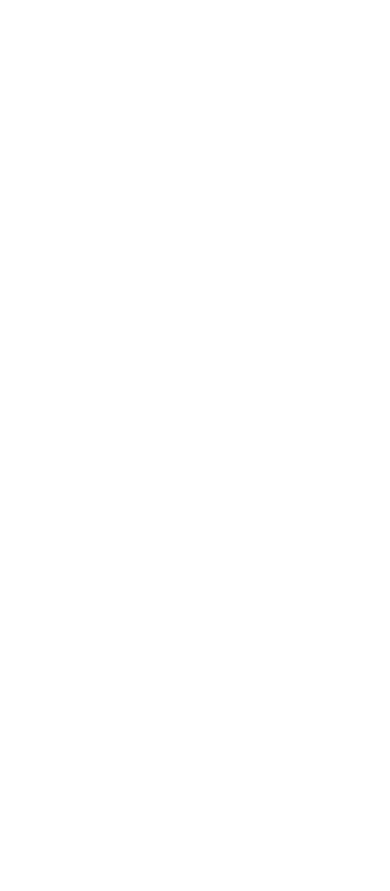
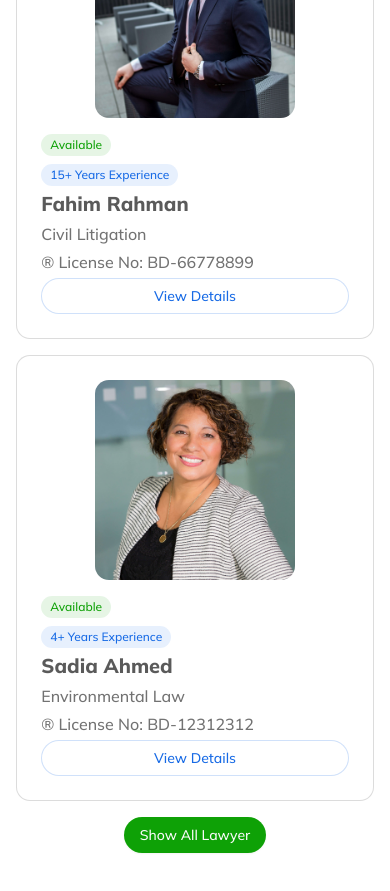
Before and after one commit to Mahedul-Karim/lawyer-bd, a React (Vite) app: page / in a window 390 px wide. Shown: the part 2680-3571 px from the top of the page. Before the commit the page ends 844 px from the top, so only its background shows below. Built offline with nearby package versions, Linux system fonts and the light colour scheme.

Commit message:
lawyers card added with show all functionality

```diff
--- a/public/lawyers.json
+++ b/public/lawyers.json
@@ -1,5 +1,6 @@
 [
   {
+    "id": 1,
     "image": "/lawyers/lawyer-1.jpg",
     "name": "Arif Hossain",
     "speciality": "Criminal Law",
@@ -9,6 +10,7 @@
     "availability": ["Monday", "Wednesday", "Friday"]
   },
   {
+    "id": 2,
     "image": "/lawyers/lawyer-2.jpg",
     "name": "Nusrat Jahan",
     "speciality": "Family Law",
@@ -18,6 +20,7 @@
     "availability": ["Sunday", "Tuesday", "Thursday"]
   },
   {
+    "id": 3,
     "image": "/lawyers/lawyer-3.jpg",
     "name": "Tanvir Alam",
     "speciality": "Corporate Law",
@@ -27,6 +30,7 @@
     "availability": ["Monday", "Thursday"]
   },
   {
+    "id": 4,
     "image": "/lawyers/lawyer-4.jpg",
     "name": "Samira Khan",
     "speciality": "Immigration Law",
@@ -36,6 +40,7 @@
     "availability": ["Tuesday", "Wednesday", "Saturday"]
   },
   {
+    "id": 5,
     "image": "/lawyers/lawyer-5.jpg",
     "name": "Fahim Rahman",
     "speciality": "Civil Litigation",
@@ -45,6 +50,7 @@
     "availability": ["Sunday", "Monday", "Friday"]
   },
   {
+    "id": 6,
     "image": "/lawyers/lawyer-6.jpg",
     "name": "Sadia Ahmed",
     "speciality": "Environmental Law",
@@ -54,6 +60,7 @@
     "availability": ["Wednesday", "Saturday"]
   },
   {
+    "id": 7,
     "image": "/lawyers/lawyer-7.jpg",
     "name": "Mahmud Hasan",
     "speciality": "Constitutional Law",
@@ -63,6 +70,7 @@
     "availability": ["Monday", "Tuesday"]
   },
   {
+    "id": 8,
     "image": "/lawyers/lawyer-8.jpg",
     "name": "Raisa Chowdhury",
     "speciality": "Labor Law",
@@ -72,6 +80,7 @@
     "availability": ["Thursday", "Friday", "Saturday"]
   },
   {
+    "id": 9,
     "image": "/lawyers/lawyer-9.jpg",
     "name": "Shahriar Kabir",
     "speciality": "Tax Law",
@@ -81,6 +90,7 @@
     "availability": ["Sunday", "Tuesday", "Thursday"]
   },
   {
+    "id": 10,
     "image": "/lawyers/lawyer-10.jpg",
     "name": "Mahiya Islam",
     "speciality": "Bankruptcy Law",
@@ -90,6 +100,7 @@
     "availability": ["Wednesday", "Friday", "Saturday"]
   },
   {
+    "id": 11,
     "image": "/lawyers/lawyer-11.jpg",
     "name": "Jahidul Islam",
     "speciality": "Property Law",
@@ -99,6 +110,7 @@
     "availability": ["Monday", "Thursday", "Saturday"]
   },
   {
+    "id": 12,
     "image": "/lawyers/lawyer-12.jpg",
     "name": "Farzana Rahman",
     "speciality": "Human Rights Law",
--- a/src/components/home/BestLawyers.jsx
+++ b/src/components/home/BestLawyers.jsx
@@ -1,14 +1,62 @@
-import React from "react";
+import React, { useEffect, useState } from "react";
 import Title from "../common/section/Title";
 import Section from "../common/section/Section";
 import Paragraph from "../common/section/Paragraph";
+import { useLoaderData } from "react-router";
+import LawyersCard from "../lawyers/LawyersCard";
+import { Button } from "../ui/button";
 
 const BestLawyers = () => {
+  const data = useLoaderData();
+
+  const [lawyers, setLawyers] = useState([]);
+  const [showAll, setShowAll] = useState(false);
+
+  useEffect(() => {
+    if (!data) return;
+
+    setLawyers(data?.slice(0, 6));
+  }, [data]);
+
+  const handleShowAll = () => {
+    if (!showAll) {
+      setLawyers([...data]);
+      setShowAll(true);
+      return;
+    }
+    setLawyers(data?.slice(0, 6));
+    setShowAll(false);
+  };
+
   return (
     <Section>
       <div>
         <Title>Our Best Lawyers</Title>
-        <Paragraph>Our platform connects you with verified, experienced Lawyers across various specialties — all at your convenience. Whether it's a routine <br /> checkup or urgent consultation, book appointments in minutes and receive quality care you can trust.</Paragraph>
+        <Paragraph>
+          Our platform connects you with verified, experienced Lawyers across
+          various specialties — all at your convenience. Whether it's a routine{" "}
+          <br /> checkup or urgent consultation, book appointments in minutes
+          and receive quality care you can trust.
+        </Paragraph>
+      </div>
+      <div className="mt-8 grid md:grid-cols-2 gap-4 lg:gap-6">
+        {lawyers?.length > 0 &&
+          lawyers?.map((lawyer, i) => (
+            <LawyersCard
+              key={i}
+              image={lawyer.image}
+              name={lawyer.name}
+              speciality={lawyer.speciality}
+              experience={lawyer.experience}
+              licenseNumber={lawyer.licenseNumber}
+              id={lawyer.id}
+            />
+          ))}
+      </div>
+      <div className="mt-4 flex items-center justify-center">
+        <Button className="rounded-full" onClick={handleShowAll}>
+          {showAll ? "Show Less Lawyer" : "Show All Lawyer"}
+        </Button>
       </div>
     </Section>
   );
--- /dev/null
+++ b/src/components/lawyers/LawyersCard.jsx
@@ -0,0 +1,51 @@
+import React from "react";
+import { Card, CardContent } from "@/components/ui/card";
+import { Badge } from "@/components/ui/badge";
+import { Button, buttonVariants } from "../ui/button";
+import { Link } from "react-router";
+
+const LawyersCard = ({
+  image,
+  name,
+  speciality,
+  experience,
+  licenseNumber,
+  id,
+}) => {
+  return (
+    <Card className="border-stroke shadow-none">
+      <CardContent className="flex xs:flex-row flex-col gap-4 lg:px-6 xs:px-3 px-6">
+        <div className="shrink-0 md:shrink flex xs:block justify-center">
+          <img
+            src={image}
+            alt="Lawyer Image"
+            className="xs:w-[150px] object-cover w-[200px] h-[200px] xs:h-[150px] rounded-xl"
+          />
+        </div>
+        <div className="flex flex-col gap-1 grow justify-between">
+          <div className="flex xs:items-center xs:flex-row flex-col gap-2">
+            <Badge className="rounded-full bg-primary/10 text-primary">
+              Available
+            </Badge>
+            <Badge className="rounded-full bg-secondary/10 text-secondary">
+              {experience}+ Years Experience
+            </Badge>
+          </div>
+          <h1 className="text-dark/70 font-extrabold text-xl">{name}</h1>
+          <p className="font-medium text-dark/60">{speciality}</p>
+          <p className="font-medium text-dark/60">
+            &reg; License No: {licenseNumber}
+          </p>
+          <Link
+            to={`/lawyer/${id}`}
+            className={`${buttonVariants({ variant: "outline" })} !rounded-full hover:bg-transparent border-secondary/20 text-secondary !shadow-none hover:text-secondary`}
+          >
+            View Details
+          </Link>
+        </div>
+      </CardContent>
+    </Card>
+  );
+};
+
+export default LawyersCard;
--- /dev/null
+++ b/src/components/ui/badge.jsx
@@ -0,0 +1,44 @@
+import * as React from "react"
+import { Slot } from "@radix-ui/react-slot"
+import { cva } from "class-variance-authority";
+
+import { cn } from "@/lib/utils"
+
+const badgeVariants = cva(
+  "inline-flex items-center justify-center rounded-md border px-2 py-0.5 text-xs font-medium w-fit whitespace-nowrap shrink-0 [&>svg]:size-3 gap-1 [&>svg]:pointer-events-none focus-visible:border-ring focus-visible:ring-ring/50 focus-visible:ring-[3px] aria-invalid:ring-destructive/20 dark:aria-invalid:ring-destructive/40 aria-invalid:border-destructive transition-[color,box-shadow] overflow-hidden",
+  {
+    variants: {
+      variant: {
+        default:
+          "border-transparent bg-primary text-primary-foreground [a&]:hover:bg-primary/90",
+        secondary:
+          "border-transparent bg-secondary text-secondary-foreground [a&]:hover:bg-secondary/90",
+        destructive:
+          "border-transparent bg-destructive text-white [a&]:hover:bg-destructive/90 focus-visible:ring-destructive/20 dark:focus-visible:ring-destructive/40 dark:bg-destructive/60",
+        outline:
+          "text-foreground [a&]:hover:bg-accent [a&]:hover:text-accent-foreground",
+      },
+    },
+    defaultVariants: {
+      variant: "default",
+    },
+  }
+)
+
+function Badge({
+  className,
+  variant,
+  asChild = false,
+  ...props
+}) {
+  const Comp = asChild ? Slot : "span"
+
+  return (
+    (<Comp
+      data-slot="badge"
+      className={cn(badgeVariants({ variant }), className)}
+      {...props} />)
+  );
+}
+
+export { Badge, badgeVariants }
--- /dev/null
+++ b/src/components/ui/card.jsx
@@ -0,0 +1,101 @@
+import * as React from "react"
+
+import { cn } from "@/lib/utils"
+
+function Card({
+  className,
+  ...props
+}) {
+  return (
+    (<div
+      data-slot="card"
+      className={cn(
+        "bg-card text-card-foreground flex flex-col gap-6 rounded-xl border py-6 shadow-sm",
+        className
+      )}
+      {...props} />)
+  );
+}
+
+function CardHeader({
+  className,
+  ...props
+}) {
+  return (
+    (<div
+      data-slot="card-header"
+      className={cn(
+        "@container/card-header grid auto-rows-min grid-rows-[auto_auto] items-start gap-1.5 px-6 has-data-[slot=card-action]:grid-cols-[1fr_auto] [.border-b]:pb-6",
+        className
+      )}
+      {...props} />)
+  );
+}
+
+function CardTitle({
+  className,
+  ...props
+}) {
+  return (
+    (<div
+      data-slot="card-title"
+      className={cn("leading-none font-semibold", className)}
+      {...props} />)
+  );
+}
+
+function CardDescription({
+  className,
+  ...props
+}) {
+  return (
+    (<div
+      data-slot="card-description"
+      className={cn("text-muted-foreground text-sm", className)}
+      {...props} />)
+  );
+}
+
+function CardAction({
+  className,
+  ...props
+}) {
+  return (
+    (<div
+      data-slot="card-action"
+      className={cn(
+        "col-start-2 row-span-2 row-start-1 self-start justify-self-end",
+        className
+      )}
+      {...props} />)
+  );
+}
+
+function CardContent({
+  className,
+  ...props
+}) {
+  return (<div data-slot="card-content" className={cn("px-6", className)} {...props} />);
+}
+
+function CardFooter({
+  className,
+  ...props
+}) {
+  return (
+    (<div
+      data-slot="card-footer"
+      className={cn("flex items-center px-6 [.border-t]:pt-6", className)}
+      {...props} />)
+  );
+}
+
+export {
+  Card,
+  CardHeader,
+  CardFooter,
+  CardTitle,
+  CardAction,
+  CardDescription,
+  CardContent,
+}
--- a/src/routes/routes.jsx
+++ b/src/routes/routes.jsx
@@ -15,12 +15,8 @@
         index: true,
         element: <Home />,
         loader: async () => {
-          const promise = new Promise((resolve) =>
-            setTimeout(() => {
-              resolve({ hello: "World" });
-            }, 500)
-          );
-          return promise;
+          const lawyers = await fetch("/lawyers.json");
+          return lawyers;
         },
         hydrateFallbackElement: <FullPageSpinner />,
       },
```
